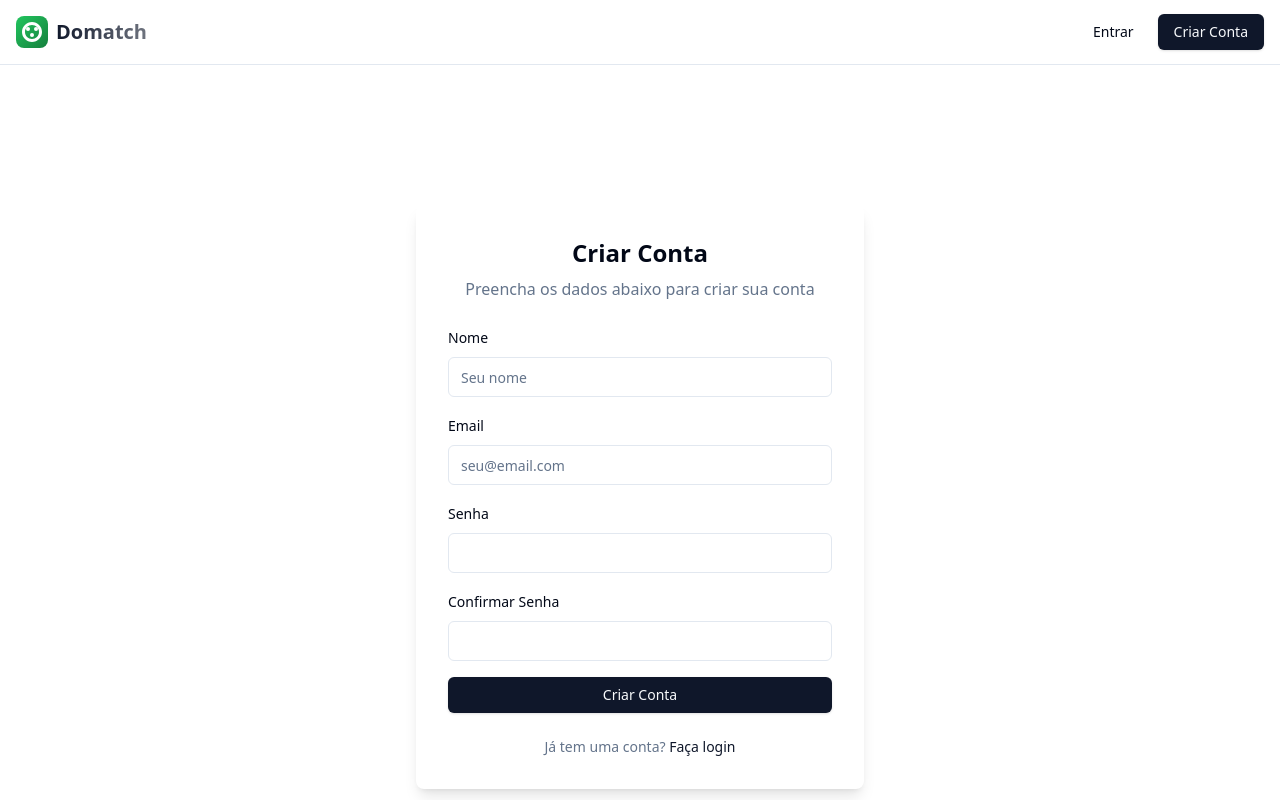
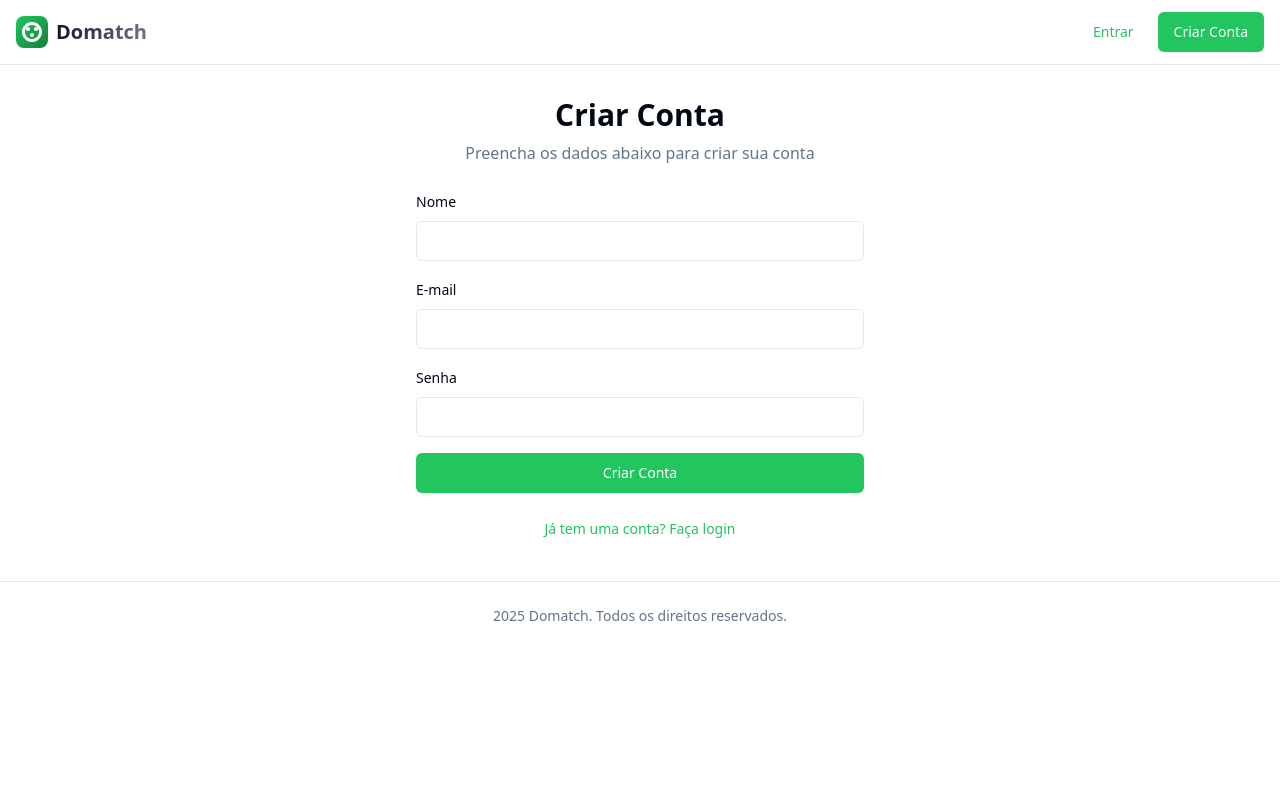
Before and after one commit to riltons/domatch-competitions, a React (Vite) app: page /register in a window 1280 px wide. Shown: the top 800 px of the page. Built offline with nearby package versions, Linux system fonts and the light colour scheme.

Commit message:
style: padroniza cores dos botões para verde em toda aplicação

```diff
--- a/src/components/ui/button.tsx
+++ b/src/components/ui/button.tsx
@@ -5,26 +5,26 @@ import { cva, type VariantProps } from "class-variance-authority"
 import { cn } from "@/lib/utils"
 
 const buttonVariants = cva(
-  "inline-flex items-center justify-center whitespace-nowrap rounded-md text-sm font-medium transition-colors focus-visible:outline-none focus-visible:ring-1 focus-visible:ring-ring disabled:pointer-events-none disabled:opacity-50",
+  "inline-flex items-center justify-center whitespace-nowrap rounded-md text-sm font-medium ring-offset-background transition-colors focus-visible:outline-none focus-visible:ring-2 focus-visible:ring-ring focus-visible:ring-offset-2 disabled:pointer-events-none disabled:opacity-50",
   {
     variants: {
       variant: {
         default:
-          "bg-primary text-primary-foreground shadow hover:bg-primary/90",
+          "bg-[#22c55e] text-white hover:bg-[#16a34a] shadow-sm",
         destructive:
-          "bg-destructive text-destructive-foreground shadow-sm hover:bg-destructive/90",
+          "bg-destructive text-destructive-foreground hover:bg-destructive/90 shadow-sm",
         outline:
-          "border border-input bg-background shadow-sm hover:bg-accent hover:text-accent-foreground",
+          "border border-[#22c55e] text-[#22c55e] hover:bg-[#22c55e]/10 shadow-sm",
         secondary:
-          "bg-secondary text-secondary-foreground shadow-sm hover:bg-secondary/80",
-        ghost: "hover:bg-accent hover:text-accent-foreground",
-        link: "text-primary underline-offset-4 hover:underline",
+          "border border-[#22c55e] text-[#22c55e] hover:bg-[#22c55e]/10 shadow-sm",
+        ghost: "text-[#22c55e] hover:bg-[#22c55e]/10",
+        link: "text-[#22c55e] underline-offset-4 hover:underline",
       },
       size: {
-        default: "h-9 px-4 py-2",
-        sm: "h-8 rounded-md px-3 text-xs",
-        lg: "h-12 rounded-md px-8",
-        icon: "h-9 w-9",
+        default: "h-10 px-4 py-2",
+        sm: "h-9 rounded-md px-3",
+        lg: "h-11 rounded-md px-8",
+        icon: "h-10 w-10",
       },
     },
     defaultVariants: {
--- /dev/null
+++ b/src/components/ui/textarea.tsx
@@ -0,0 +1,24 @@
+import * as React from "react"
+
+import { cn } from "@/lib/utils"
+
+export interface TextareaProps
+  extends React.TextareaHTMLAttributes<HTMLTextAreaElement> {}
+
+const Textarea = React.forwardRef<HTMLTextAreaElement, TextareaProps>(
+  ({ className, ...props }, ref) => {
+    return (
+      <textarea
+        className={cn(
+          "flex min-h-[80px] w-full rounded-md border border-input bg-transparent px-3 py-2 text-sm ring-offset-background placeholder:text-muted-foreground focus-visible:outline-none focus-visible:ring-2 focus-visible:ring-ring focus-visible:ring-offset-2 disabled:cursor-not-allowed disabled:opacity-50",
+          className
+        )}
+        ref={ref}
+        {...props}
+      />
+    )
+  }
+)
+Textarea.displayName = "Textarea"
+
+export { Textarea }
--- a/src/features/auth/LoginForm.tsx
+++ b/src/features/auth/LoginForm.tsx
@@ -2,16 +2,16 @@ import { useState } from 'react'
 import { useAuth } from './AuthProvider'
 
 export function LoginForm() {
-  const { signIn } = useAuth()
+  const { signIn, signInWithGoogle } = useAuth()
   const [email, setEmail] = useState('')
   const [password, setPassword] = useState('')
   const [error, setError] = useState('')
-  const [loading, setLoading] = useState(false)
+  const [isLoading, setIsLoading] = useState(false)
 
   const handleSubmit = async (e: React.FormEvent) => {
     e.preventDefault()
     setError('')
-    setLoading(true)
+    setIsLoading(true)
 
     try {
       await signIn(email, password)
@@ -19,7 +19,7 @@ export function LoginForm() {
       setError('Erro ao fazer login. Verifique suas credenciais.')
       console.error(err)
     } finally {
-      setLoading(false)
+      setIsLoading(false)
     }
   }
 
@@ -62,13 +62,25 @@ export function LoginForm() {
           />
         </div>
 
-        <button
-          type="submit"
-          disabled={loading}
-          className="w-full bg-primary text-primary-foreground py-2 px-4 rounded-md hover:bg-primary/90 disabled:opacity-50"
-        >
-          {loading ? 'Entrando...' : 'Entrar'}
-        </button>
+        <div className="flex flex-col gap-2">
+          <Button
+            type="submit"
+            className="w-full"
+            disabled={isLoading}
+          >
+            {isLoading ? 'Entrando...' : 'Entrar'}
+          </Button>
+          <Button
+            type="button"
+            variant="secondary"
+            className="w-full"
+            onClick={() => signInWithGoogle()}
+            disabled={isLoading}
+          >
+            <img src="/google.svg" alt="Google" className="w-5 h-5 mr-2" />
+            Entrar com Google
+          </Button>
+        </div>
       </form>
     </div>
   )
--- a/src/features/auth/RegisterPage.tsx
+++ b/src/features/auth/RegisterPage.tsx
@@ -1,65 +1,71 @@
 import { useState } from 'react'
-import { useForm } from 'react-hook-form'
-import { zodResolver } from '@hookform/resolvers/zod'
-import { useMutation } from '@tanstack/react-query'
+import { useNavigate } from 'react-router-dom'
 import { Button } from '@/components/ui/button'
 import { Input } from '@/components/ui/input'
 import { Label } from '@/components/ui/label'
-import { authService } from '@/services/auth'
-import { registerSchema, type RegisterInput } from '@/lib/validations/auth'
+import { useAuth } from './AuthProvider'
 
 export function RegisterPage() {
-  const [error, setError] = useState<string>('')
+  const navigate = useNavigate()
+  const { signUp } = useAuth()
+  const [name, setName] = useState('')
+  const [email, setEmail] = useState('')
+  const [password, setPassword] = useState('')
+  const [error, setError] = useState('')
+  const [isLoading, setIsLoading] = useState(false)
 
-  const {
-    register,
-    handleSubmit,
-    formState: { errors },
-  } = useForm<RegisterInput>({
-    resolver: zodResolver(registerSchema),
-  })
+  const handleSubmit = async (e: React.FormEvent) => {
+    e.preventDefault()
+    setError('')
+    setIsLoading(true)
 
-  const { mutate: registerUser, isPending } = useMutation({
-    mutationFn: authService.register,
-    onError: (error: Error) => {
+    try {
+      await signUp(email, password, name)
+      navigate('/communities')
+    } catch (err) {
       setError('Erro ao criar conta. Tente novamente.')
-    },
-  })
+      console.error(err)
+    } finally {
+      setIsLoading(false)
+    }
+  }
 
   return (
-    <div className="min-h-screen flex items-center justify-center bg-background">
-      <div className="w-full max-w-md p-8 space-y-6 bg-card rounded-lg shadow-lg">
+    <div className="max-w-md w-full mx-auto space-y-6">
       <div className="space-y-2 text-center">
-          <h1 className="text-2xl font-bold">Criar Conta</h1>
+        <h1 className="text-3xl font-bold">Criar Conta</h1>
         <p className="text-muted-foreground">
           Preencha os dados abaixo para criar sua conta
         </p>
       </div>
 
-        <form onSubmit={handleSubmit((data) => registerUser(data))} className="space-y-4">
+      <form onSubmit={handleSubmit} className="space-y-4">
+        {error && (
+          <div className="bg-destructive/15 text-destructive text-sm p-3 rounded-md">
+            {error}
+          </div>
+        )}
+
         <div className="space-y-2">
           <Label htmlFor="name">Nome</Label>
           <Input
             id="name"
-              placeholder="Seu nome"
-              {...register('name')}
+            type="text"
+            value={name}
+            onChange={(e) => setName(e.target.value)}
+            required
           />
-            {errors.name && (
-              <p className="text-sm text-destructive">{errors.name.message}</p>
-            )}
         </div>
 
         <div className="space-y-2">
-            <Label htmlFor="email">Email</Label>
+          <Label htmlFor="email">E-mail</Label>
           <Input
             id="email"
             type="email"
-              placeholder="seu@email.com"
-              {...register('email')}
+            value={email}
+            onChange={(e) => setEmail(e.target.value)}
+            required
           />
-            {errors.email && (
-              <p className="text-sm text-destructive">{errors.email.message}</p>
-            )}
         </div>
 
         <div className="space-y-2">
@@ -67,47 +73,26 @@ export function RegisterPage() {
           <Input
             id="password"
             type="password"
-              {...register('password')}
+            value={password}
+            onChange={(e) => setPassword(e.target.value)}
+            required
           />
-            {errors.password && (
-              <p className="text-sm text-destructive">{errors.password.message}</p>
-            )}
         </div>
-
-          <div className="space-y-2">
-            <Label htmlFor="passwordConfirm">Confirmar Senha</Label>
-            <Input
-              id="passwordConfirm"
-              type="password"
-              {...register('passwordConfirm')}
-            />
-            {errors.passwordConfirm && (
-              <p className="text-sm text-destructive">{errors.passwordConfirm.message}</p>
-            )}
-          </div>
-
-          {error && (
-            <p className="text-sm text-destructive text-center">{error}</p>
-          )}
 
         <Button
           type="submit"
           className="w-full"
-            disabled={isPending}
+          disabled={isLoading}
         >
-            {isPending ? 'Criando conta...' : 'Criar Conta'}
+          {isLoading ? 'Criando conta...' : 'Criar Conta'}
         </Button>
-        </form>
 
         <div className="text-center text-sm">
-          <p className="text-muted-foreground">
-            Já tem uma conta?{' '}
-            <a href="/login" className="text-primary hover:underline">
-              Faça login
-            </a>
-          </p>
+          <Button variant="link" onClick={() => navigate('/login')} type="button">
+            Já tem uma conta? Faça login
+          </Button>
         </div>
-      </div>
+      </form>
     </div>
   )
 }
--- /dev/null
+++ b/src/pages/NewCommunityPage.tsx
@@ -0,0 +1,93 @@
+import { useState } from 'react'
+import { useNavigate } from 'react-router-dom'
+import { Button } from '@/components/ui/button'
+import { Input } from '@/components/ui/input'
+import { Label } from '@/components/ui/label'
+import { Textarea } from '@/components/ui/textarea'
+import { ArrowLeft } from 'lucide-react'
+import { Link } from 'react-router-dom'
+
+export function NewCommunityPage() {
+  const navigate = useNavigate()
+  const [name, setName] = useState('')
+  const [description, setDescription] = useState('')
+  const [isLoading, setIsLoading] = useState(false)
+
+  const handleSubmit = async (e: React.FormEvent) => {
+    e.preventDefault()
+    setIsLoading(true)
+
+    try {
+      // TODO: Implementar criação da comunidade
+      navigate('/communities')
+    } catch (error) {
+      console.error(error)
+    } finally {
+      setIsLoading(false)
+    }
+  }
+
+  return (
+    <div className="max-w-2xl mx-auto space-y-8">
+      <div>
+        <Button
+          variant="ghost"
+          size="sm"
+          asChild
+          className="mb-4 text-muted-foreground"
+        >
+          <Link to="/communities" className="flex items-center">
+            <ArrowLeft className="mr-2 h-4 w-4" />
+            Voltar para Comunidades
+          </Link>
+        </Button>
+
+        <h2 className="text-3xl font-bold tracking-tight">Nova Comunidade</h2>
+        <p className="text-muted-foreground">
+          Crie uma nova comunidade para gerenciar seus jogadores e campeonatos
+        </p>
+      </div>
+
+      <form onSubmit={handleSubmit} className="space-y-4">
+        <div className="space-y-2">
+          <Label htmlFor="name">Nome da Comunidade</Label>
+          <Input
+            id="name"
+            value={name}
+            onChange={(e) => setName(e.target.value)}
+            placeholder="Digite o nome da sua comunidade"
+            required
+          />
+        </div>
+
+        <div className="space-y-2">
+          <Label htmlFor="description">Descrição</Label>
+          <Textarea
+            id="description"
+            value={description}
+            onChange={(e) => setDescription(e.target.value)}
+            placeholder="Descreva sua comunidade"
+            required
+          />
+        </div>
+
+        <div className="flex gap-4">
+          <Button
+            type="submit"
+            disabled={isLoading}
+          >
+            {isLoading ? 'Criando...' : 'Criar Comunidade'}
+          </Button>
+
+          <Button
+            type="button"
+            variant="outline"
+            onClick={() => navigate('/communities')}
+          >
+            Cancelar
+          </Button>
+        </div>
+      </form>
+    </div>
+  )
+}
--- a/src/styles/globals.css
+++ b/src/styles/globals.css
@@ -1,7 +1,8 @@
-@import 'tailwindcss/base';
+@tailwind base;
+@tailwind components;
+@tailwind utilities;
+
 @import './theme.css';
-@import 'tailwindcss/components';
-@import 'tailwindcss/utilities';
 
 @layer base {
   :root {
--- a/src/styles/theme.css
+++ b/src/styles/theme.css
@@ -9,27 +9,28 @@
     --popover: 0 0% 100%;
     --popover-foreground: 222.2 84% 4.9%;
 
-    --primary: 142 76% 36%;
+    /* Verde mais vibrante para o tema claro */
+    --primary: 142 70% 45%;
     --primary-foreground: 0 0% 100%;
 
-    --secondary: 142 76% 96%;
-    --secondary-foreground: 142 76% 36%;
+    --secondary: 142 70% 96%;
+    --secondary-foreground: 142 70% 45%;
 
     --muted: 210 40% 96.1%;
     --muted-foreground: 215.4 16.3% 46.9%;
 
-    --accent: 142 76% 96%;
-    --accent-foreground: 142 76% 36%;
+    --accent: 142 70% 96%;
+    --accent-foreground: 142 70% 45%;
 
     --destructive: 0 84.2% 60.2%;
     --destructive-foreground: 210 40% 98%;
 
-    --success: 142 76% 36%;
+    --success: 142 70% 45%;
     --success-foreground: 0 0% 100%;
 
     --border: 214.3 31.8% 91.4%;
     --input: 214.3 31.8% 91.4%;
-    --ring: 142 76% 36%;
+    --ring: 142 70% 45%;
 
     --radius: 0.75rem;
   }
@@ -44,26 +45,27 @@
     --popover: 222.2 84% 4.9%;
     --popover-foreground: 210 40% 98%;
 
-    --primary: 142 70% 45%;
+    /* Verde mais brilhante para o tema escuro */
+    --primary: 142 70% 50%;
     --primary-foreground: 0 0% 100%;
 
     --secondary: 142 70% 16%;
-    --secondary-foreground: 142 70% 45%;
+    --secondary-foreground: 142 70% 50%;
 
     --muted: 217.2 32.6% 17.5%;
     --muted-foreground: 215 20.2% 65.1%;
 
     --accent: 142 70% 16%;
-    --accent-foreground: 142 70% 45%;
+    --accent-foreground: 142 70% 50%;
 
     --destructive: 0 62.8% 30.6%;
     --destructive-foreground: 210 40% 98%;
 
-    --success: 142 70% 45%;
+    --success: 142 70% 50%;
     --success-foreground: 0 0% 100%;
 
     --border: 217.2 32.6% 17.5%;
     --input: 217.2 32.6% 17.5%;
-    --ring: 142 70% 45%;
+    --ring: 142 70% 50%;
   }
 }
--- a/tailwind.config.js
+++ b/tailwind.config.js
@@ -1,10 +1,7 @@
 /** @type {import('tailwindcss').Config} */
 module.exports = {
   darkMode: ["class"],
-  content: [
-    './index.html',
-    './src/**/*.{js,ts,jsx,tsx}',
-  ],
+  content: ["./index.html", "./src/**/*.{js,ts,jsx,tsx}"],
   theme: {
     container: {
       center: true,
@@ -56,12 +53,12 @@ module.exports = {
       },
       keyframes: {
         "accordion-down": {
-          from: { height: "0" },
+          from: { height: 0 },
           to: { height: "var(--radix-accordion-content-height)" },
         },
         "accordion-up": {
           from: { height: "var(--radix-accordion-content-height)" },
-          to: { height: "0" },
+          to: { height: 0 },
         },
       },
       animation: {
```
Also changed, not shown: src/App.tsx (+11 -2 lines), src/pages/CommunitiesPage.tsx (added, +33 -0 lines), src/pages/HomePage.tsx (+4 -4 lines). Lines whose indentation alone changed are shown as unchanged.
